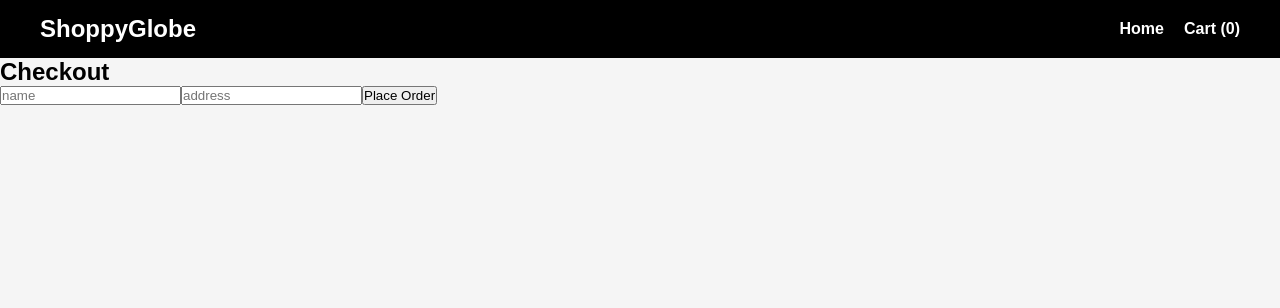
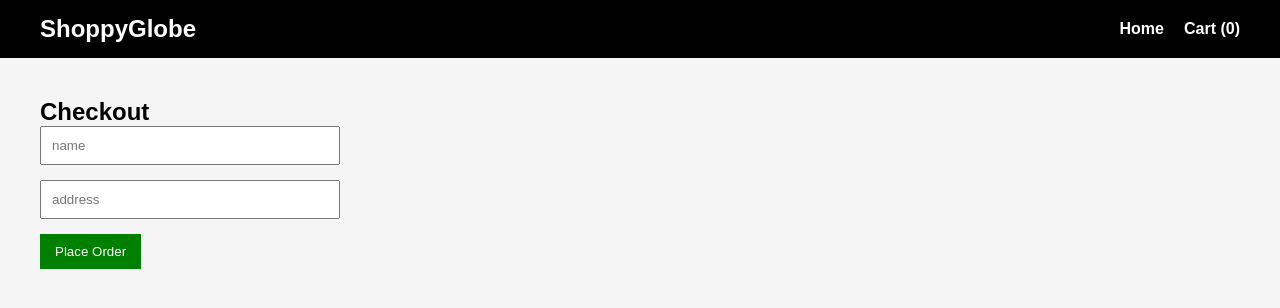
Before and after one commit to kamalesh6196/shoppyglobe-react-app, a React (Vite) app in the folder shoppyglobe/: page /checkout in a window 1280 px wide. Shown: the top 308 px of the page. Built offline with nearby package versions, Linux system fonts and the light colour scheme.

Commit message:
Added styling to cart components and checkout form

```diff
--- /dev/null
+++ b/shoppyglobe/src/components/Checkout.css
@@ -0,0 +1,18 @@
+.checkout{
+    padding: 40px;
+}
+
+.checkout input{
+    display: block;
+    margin-bottom: 15px;
+    padding: 10px;
+    width: 300px;
+}
+
+.checkout button{
+    padding: 10px 15px;
+    background: green;
+    color: white;
+    border: none;
+    cursor: pointer;
+}
--- a/shoppyglobe/src/components/Checkout.jsx
+++ b/shoppyglobe/src/components/Checkout.jsx
@@ -1,6 +1,7 @@
 import { useDispatch, useSelector } from "react-redux"
 import { useNavigate } from "react-router-dom"
 import { clearCart } from "../redux/cartSlice"
+import "./Checkout.css"
 
 function Checkout() {
     //  fetching items from the store using useSelector hook
@@ -18,7 +19,7 @@ function Checkout() {
         navigate("/")
     }
   return (
-    <div>
+    <div className="checkout">
         <h2>Checkout</h2>
          {/* input to colect name and address of the user */}
         <input type="text" placeholder="name" />
```
